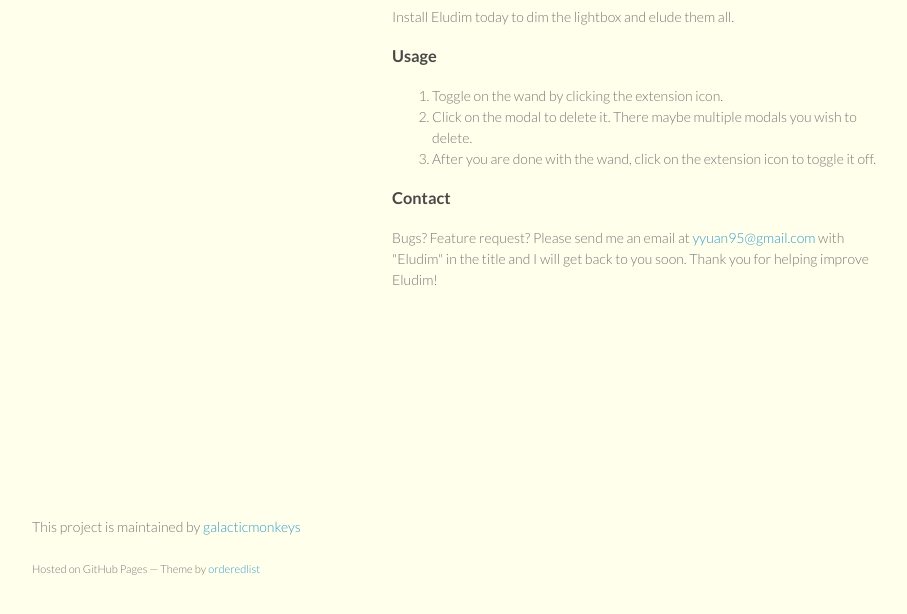
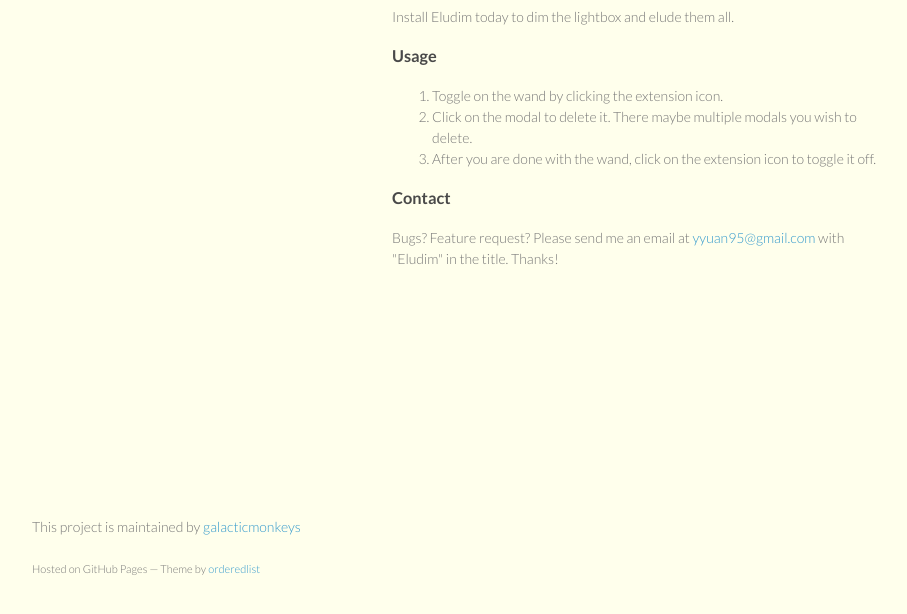
Before and after one commit to galacticmonkeys/Eludim, a plain HTML site: page index.html in a window 1280 px wide. Shown: the part 152-766 px from the top of the page, without its empty margins (178-1085 px from the left). Drawn offline with Linux system fonts and the light colour scheme.

Commit message:
Update index.html

```diff
--- a/index.html
+++ b/index.html
@@ -44,8 +44,7 @@
 <h3>
 <a id="contact" class="anchor" href="#contact" aria-hidden="true"><span class="octicon octicon-link"></span></a>Contact</h3>
 
-<p>Bugs? Feature request? Please send me an email at <a href="mailto:yyuan95@gmail.com">yyuan95@gmail.com</a> with "Eludim" in the title and I will get back to you soon.
-Thank you for helping improve Eludim!</p>
+<p>Bugs? Feature request? Please send me an email at <a href="mailto:yyuan95@gmail.com">yyuan95@gmail.com</a> with "Eludim" in the title. Thanks!</p>
       </section>
       <footer>
         <p>This project is maintained by <a href="https://github.com/galacticmonkeys">galacticmonkeys</a></p>
```
